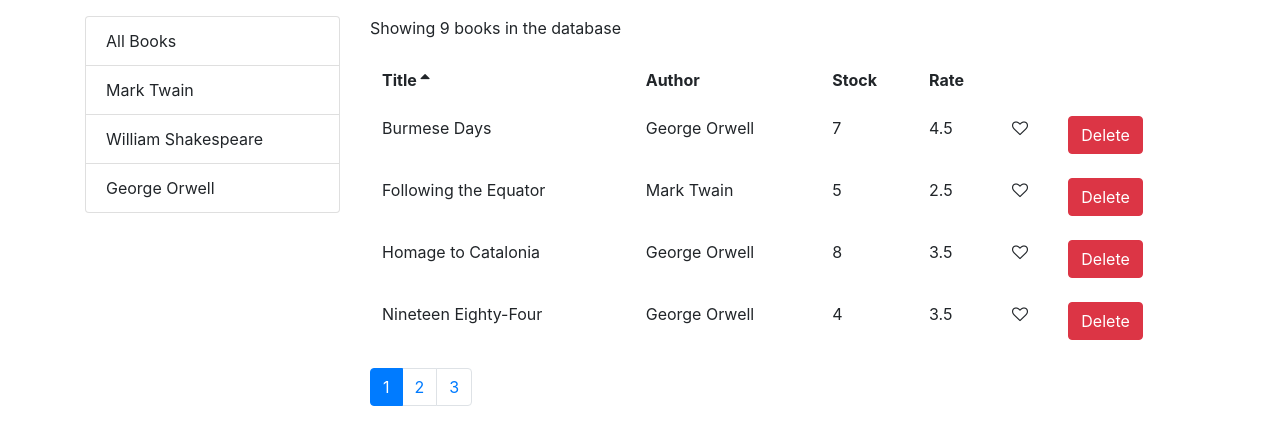
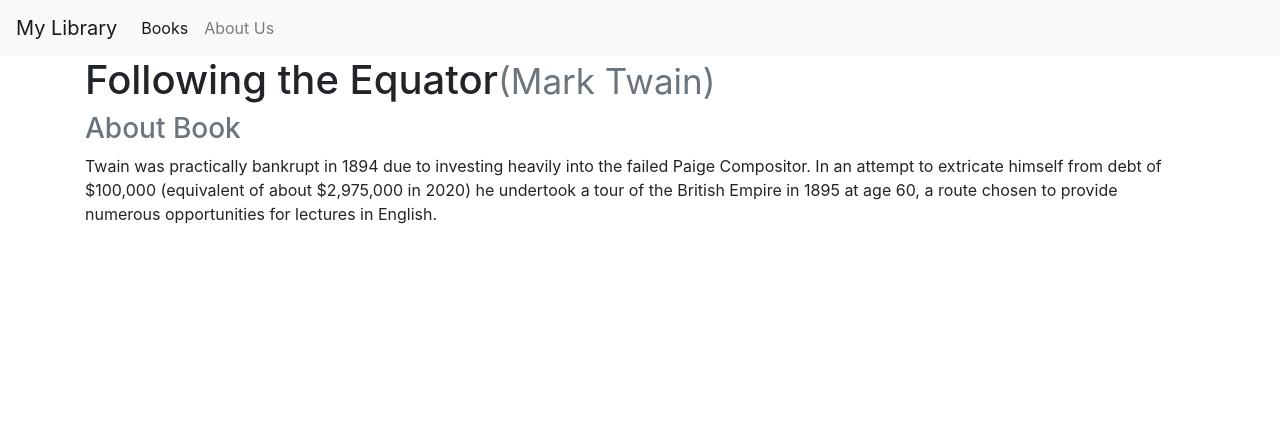
Before and after one commit to sajjad1112ali/simple-react-apps, a React (Create React App) app: page /books/5b21ca3eeb7f6fbccd471816 in a window 1280 px wide. Shown: the top 444 px of the page. Built offline with nearby package versions, Linux system fonts and the light colour scheme.

Commit message:
Added navigations

```diff
--- a/package.json
+++ b/package.json
@@ -11,6 +11,7 @@
     "prop-types": "^15.7.2",
     "react": "^17.0.1",
     "react-dom": "^17.0.1",
+    "react-router-dom": "^5.2.0",
     "react-scripts": "4.0.1",
     "web-vitals": "^0.2.4"
   },
--- a/src/App.js
+++ b/src/App.js
@@ -1,14 +1,28 @@
 import React, { Component } from "react";
+import { Redirect, Route, Switch } from "react-router-dom";
+import BooksList from "./components/books/booksList";
+import AboutUs from "./components/aboutUs";
+import NotFound from "./components/notFound";
+import NavBar from "./components/navBar";
 import "./App.css";
-
-import BooksList from "./components/books/booksList";
+import BookDetails from "./components/books/bookDetails";
 
 class App extends Component {
   render() {
     return (
-      <main className="container">
-        <BooksList />
-      </main>
+      <React.Fragment>
+        <NavBar />
+        <main className="container">
+          <Switch>
+            <Route path="/books/:id" component={BookDetails}></Route>
+            <Route path="/books" component={BooksList}></Route>
+            <Route path="/about-us" component={AboutUs}></Route>
+            <Route path="/not-found" component={NotFound}></Route>
+            <Redirect from="/" exact to="/books"></Redirect>
+            <Redirect to="/not-found"></Redirect>
+          </Switch>
+        </main>
+      </React.Fragment>
     );
   }
 }
--- /dev/null
+++ b/src/components/aboutUs.jsx
@@ -0,0 +1,20 @@
+const AboutUs = () => {
+  return (
+    <div>
+      <h1 className="text-center">About Us</h1>
+      <p>
+        Lorem Ipsum is simply dummy text of the printing and typesetting
+        industry. Lorem Ipsum has been the industry's standard dummy text ever
+        since the 1500s, when an unknown printer took a galley of type and
+        scrambled it to make a type specimen book. It has survived not only five
+        centuries, but also the leap into electronic typesetting, remaining
+        essentially unchanged. It was popularised in the 1960s with the release
+        of Letraset sheets containing Lorem Ipsum passages, and more recently
+        with desktop publishing software like Aldus PageMaker including versions
+        of Lorem Ipsum.
+      </p>
+    </div>
+  );
+};
+
+export default AboutUs;
--- /dev/null
+++ b/src/components/books/bookDetails.jsx
@@ -0,0 +1,31 @@
+import React, { Component } from "react";
+import { Link } from "react-router-dom";
+
+import { getBook } from "./fakeBookService";
+
+class BookDetails extends Component {
+  state = {
+    book: null,
+  };
+  componentDidMount() {
+    const id = this.props.location.pathname.split("/")[2];
+    console.log(this.props.location);
+    this.setState({ book: getBook(id) });
+  }
+  render() {
+    if (!this.state.book) return <h1>Book not found</h1>;
+    const { book } = this.state;
+    return (
+      <React.Fragment>
+        <h1>
+          {book.title}
+          <small class="text-muted">({book.author.name})</small>
+        </h1>
+        <h3 className="text-secondary">About Book</h3>
+        <p>{book.about}</p>
+      </React.Fragment>
+    );
+  }
+}
+
+export default BookDetails;
--- a/src/components/books/booksTable.jsx
+++ b/src/components/books/booksTable.jsx
@@ -1,10 +1,22 @@
 import React, { Component } from "react";
+import { Link } from "react-router-dom";
 import Like from "./common/like";
 import Table from "./common/table";
 
 class BooksTable extends Component {
   columns = [
-    { path: "title", label: "Title" },
+    {
+      path: "title",
+      label: "Title",
+      content: (book) => {
+        const linkObj = {
+          pathname: `/books/${book._id}`,
+          //book,
+        };
+
+        return <Link to={linkObj}>{book.title}</Link>;
+      },
+    },
     { path: "author.name", label: "Author" },
     { path: "numberInStock", label: "Stock" },
     { path: "dailyRentalRate", label: "Rate" },
--- a/src/components/books/fakeBookService.js
+++ b/src/components/books/fakeBookService.js
@@ -9,6 +9,8 @@
     dailyRentalRate: 2.5,
     publishDate: "2018-01-03T19:04:28.809Z",
     liked: true,
+    about:
+      "The predicament: the discontents of the Gilded Age’ outlines the roots of progressivism. In the mid to late–1880s, harmony was the core value in the still highly agrarian American society. However, in the 1880s, society began to shift towards urbanization, and large corporations began to grow into monopolies, causing the gap between rich and poor to grow",
   },
   {
     _id: "5b21ca3eeb7f6fbccd471816",
@@ -16,6 +18,8 @@
     author: { _id: "5b21ca3eeb7f6fbccd471818", name: "Mark Twain" },
     numberInStock: 5,
     dailyRentalRate: 2.5,
+    about:
+      "Twain was practically bankrupt in 1894 due to investing heavily into the failed Paige Compositor. In an attempt to extricate himself from debt of $100,000 (equivalent of about $2,975,000 in 2020) he undertook a tour of the British Empire in 1895 at age 60, a route chosen to provide numerous opportunities for lectures in English.",
   },
   {
     _id: "5b21ca3eeb7f6fbccd471817",
@@ -23,6 +27,8 @@
     author: { _id: "5b21ca3eeb7f6fbccd471820", name: "George Orwell" },
     numberInStock: 8,
     dailyRentalRate: 3.5,
+    about:
+      "Homage to Catalonia is George Orwell's personal account of his experiences and observations fighting for the POUM militia of the Republican army during the Spanish Civil War. The war was one of the defining events of his political outlook and a significant part of what led him to write in 1946, Every line of serious work that I have written since 1936 has been written, directly or indirectly, against totalitarianism and for Democratic Socialism, as I understand it",
   },
   {
     _id: "5b21ca3eeb7f6fbccd471819",
@@ -30,6 +36,8 @@
     author: { _id: "5b21ca3eeb7f6fbccd471814", name: "William Shakespeare" },
     numberInStock: 7,
     dailyRentalRate: 3.5,
+    about:
+      "Written toward the end of William Shakespeare’s theatrical career, The Winter’s Tale (1609-1611) is a story of loss and redemption. In a fit of wild and unfounded jealousy, Leontes, the King of Sicily, convinces himself that his pregnant wife is carrying his best friend’s love child. Leontes’s jealousy turns to tyranny as the king proceeds to destroy his entire family and a lifelong friendship. Sixteen long years pass, and we witness one of the most astonishing endings in English literature.",
   },
   {
     _id: "5b21ca3eeb7f6fbccd47181a",
@@ -37,6 +45,8 @@
     author: { _id: "5b21ca3eeb7f6fbccd471814", name: "William Shakespeare" },
     numberInStock: 7,
     dailyRentalRate: 3.5,
+    about:
+      "Give Big Billy Shakespeare a standing ovation: The Tempest is his swan song. It's hard to think of Shakespeare as being 'over' when he’s considered to be the best playwright in English (daaang)—this guy's plays still transcend fashion or style or faddishness. It's as ridiculous to say that Shakespeare's plays are over as it is to say that, oh, picnics or roller coasters or stargazing is over. Some things are immortal.",
   },
   {
     _id: "5b21ca3eeb7f6fbccd47181b",
@@ -44,6 +54,8 @@
     author: { _id: "5b21ca3eeb7f6fbccd471814", name: "William Shakespeare" },
     numberInStock: 7,
     dailyRentalRate: 3.5,
+    about:
+      "Romeo and Juliet is a play written by the English playwright William Shakespeare. It was published for the first time in 1597. Romeo and Juliet is probably the most famous love story of all time. It is a tragic tale depicting the forbidden love shared by two young lovers coming from two feuding families. The story is, along with Hamlet, Shakespeare’s most popular and frequently performed play. Romeo and Juliet is regarded by many experts as a great example of Shakespeare’s early dramatic skill.",
   },
   {
     _id: "5b21ca3eeb7f6fbccd47181e",
@@ -51,6 +63,8 @@
     author: { _id: "5b21ca3eeb7f6fbccd471820", name: "George Orwell" },
     numberInStock: 7,
     dailyRentalRate: 4.5,
+    about:
+      "Burmese Days is the first novel by English writer George Orwell, published in 1934. Set in British Burma during the waning days of Empire, when Burma was ruled from Delhi as part of British India, it is 'a portrait of the dark side of the British Raj.' At the centre of the novel is John Flory, 'the lone and lacking individual trapped within a bigger system that is undermining the better side of human nature.'[1] The novel describes 'both indigenous corruption and imperial bigotry' in a society where, 'after all, natives were natives—interesting, no doubt, but finally...an inferior people",
   },
   {
     _id: "5b21ca3eeb7f6fbccd47181f",
@@ -58,6 +72,8 @@
     author: { _id: "5b21ca3eeb7f6fbccd471820", name: "George Orwell" },
     numberInStock: 4,
     dailyRentalRate: 3.5,
+    about:
+      "Nineteen Eighty-four, also published as 1984, novel by English author George Orwell published in 1949 as a warning against totalitarianism. The chilling dystopia made a deep impression on readers, and his ideas entered mainstream culture in a way achieved by very few books. The book’s title and many of its concepts, such as Big Brother and the Thought Police, are instantly recognized and understood, often as bywords for modern social and political abuses.",
   },
   {
     _id: "5b21ca3eeb7f6fbccd471821",
@@ -65,6 +81,8 @@
     author: { _id: "5b21ca3eeb7f6fbccd471818", name: "Mark Twain" },
     numberInStock: 7,
     dailyRentalRate: 3.5,
+    about:
+      "The Mysterious Stranger is a novel attempted by the American author Mark Twain. He worked on it intermittently from 1897 through 1908. Twain wrote multiple versions of the story; each involves a supernatural character called 'Satan'or No. 44. All the versions remained unfinished (with the debatable exception of the last one, No. 44, the Mysterious Stranger).",
   },
 ];
 
--- /dev/null
+++ b/src/components/navBar.jsx
@@ -0,0 +1,35 @@
+import React from "react";
+import { NavLink, Link } from "react-router-dom";
+
+const NavBar = () => {
+  return (
+    <nav className="navbar navbar-expand-lg navbar-light bg-light">
+      <Link className="navbar-brand" to="/">
+        My Library
+      </Link>
+      <button
+        className="navbar-toggler"
+        type="button"
+        data-toggle="collapse"
+        data-target="#navbarNav"
+        aria-controls="navbarNav"
+        aria-expanded="false"
+        aria-label="Toggle navigation"
+      >
+        <span className="navbar-toggler-icon"></span>
+      </button>
+      <div className="collapse navbar-collapse" id="navbarNav">
+        <ul className="navbar-nav">
+          <NavLink className="nav-item nav-link" to="/books">
+            Books <span className="sr-only">(current)</span>
+          </NavLink>
+          <NavLink className="nav-item nav-link" to="/about-us">
+            About Us
+          </NavLink>
+        </ul>
+      </div>
+    </nav>
+  );
+};
+
+export default NavBar;
--- /dev/null
+++ b/src/components/notFound.jsx
@@ -0,0 +1,31 @@
+import { Link } from "react-router-dom";
+
+const NotFound = () => {
+  return (
+    <div className="container text-center">
+      <div className="row">
+        <div className="col-md-12">
+          <div className="error-template">
+            <h1>Oops!</h1>
+            <h2>404 Not Found</h2>
+            <div className="error-details">
+              Sorry, an error has occured, Requested page not found!
+            </div>
+            <div className="error-actions pt-2">
+              <Link to="/" className="btn btn-primary btn-lg">
+                <span className="glyphicon glyphicon-home"></span>
+                Take Me Home{" "}
+              </Link>
+              <a className="btn btn-default btn-lg">
+                <span className="glyphicon glyphicon-envelope"></span> Contact
+                Support{" "}
+              </a>
+            </div>
+          </div>
+        </div>
+      </div>
+    </div>
+  );
+};
+
+export default NotFound;
--- a/src/index.js
+++ b/src/index.js
@@ -1,5 +1,6 @@
 import React from "react";
 import ReactDOM from "react-dom";
+import { BrowserRouter } from "react-router-dom";
 import "./index.css";
 import App from "./App";
 import reportWebVitals from "./reportWebVitals";
@@ -8,7 +9,9 @@
 
 ReactDOM.render(
   <React.StrictMode>
-    <App />
+    <BrowserRouter>
+      <App />
+    </BrowserRouter>
   </React.StrictMode>,
   document.getElementById("root")
 );
```
Also changed, not shown: src/components/books/listGroup - Copy.jsx (deleted, +0 -51 lines), 2 other files (tests, documents, lock files or other folders).
